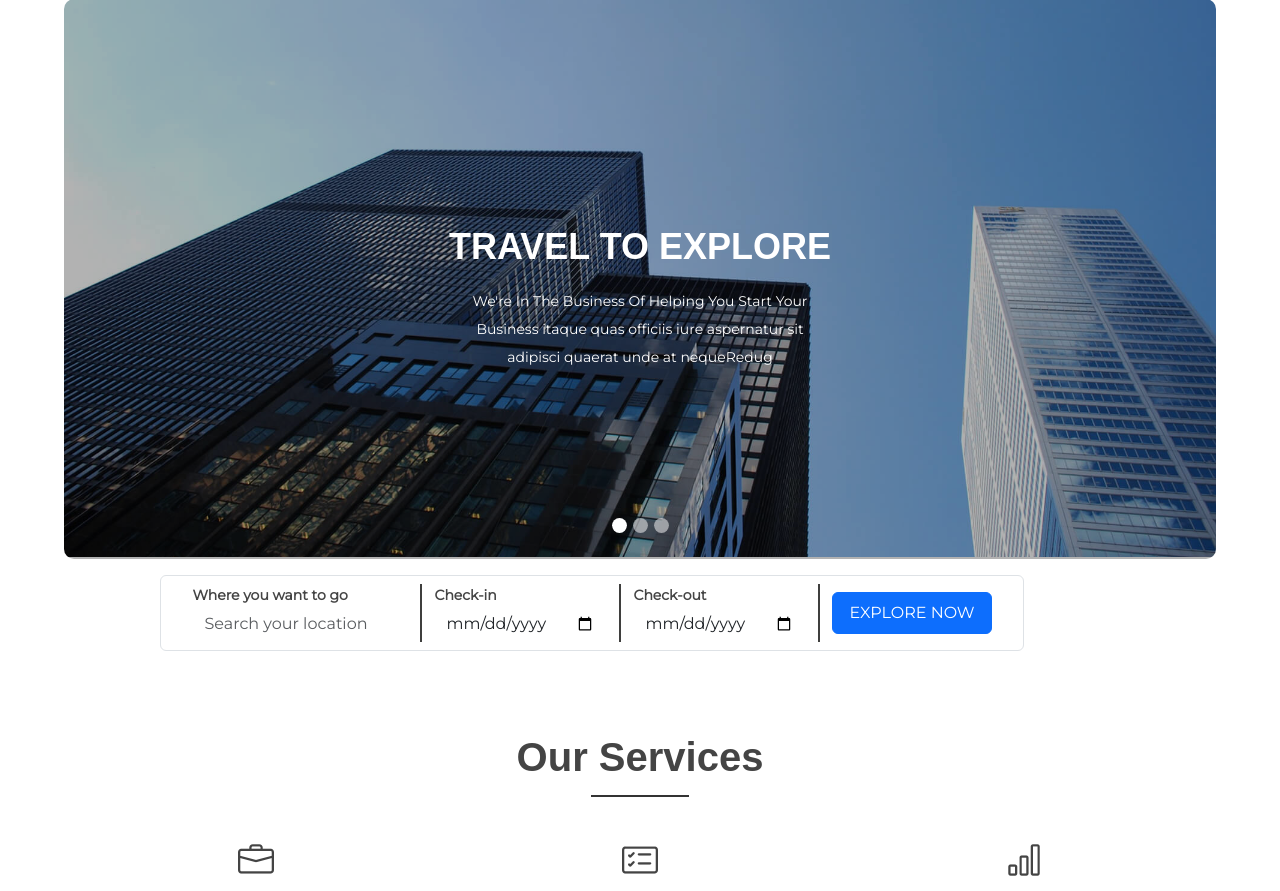
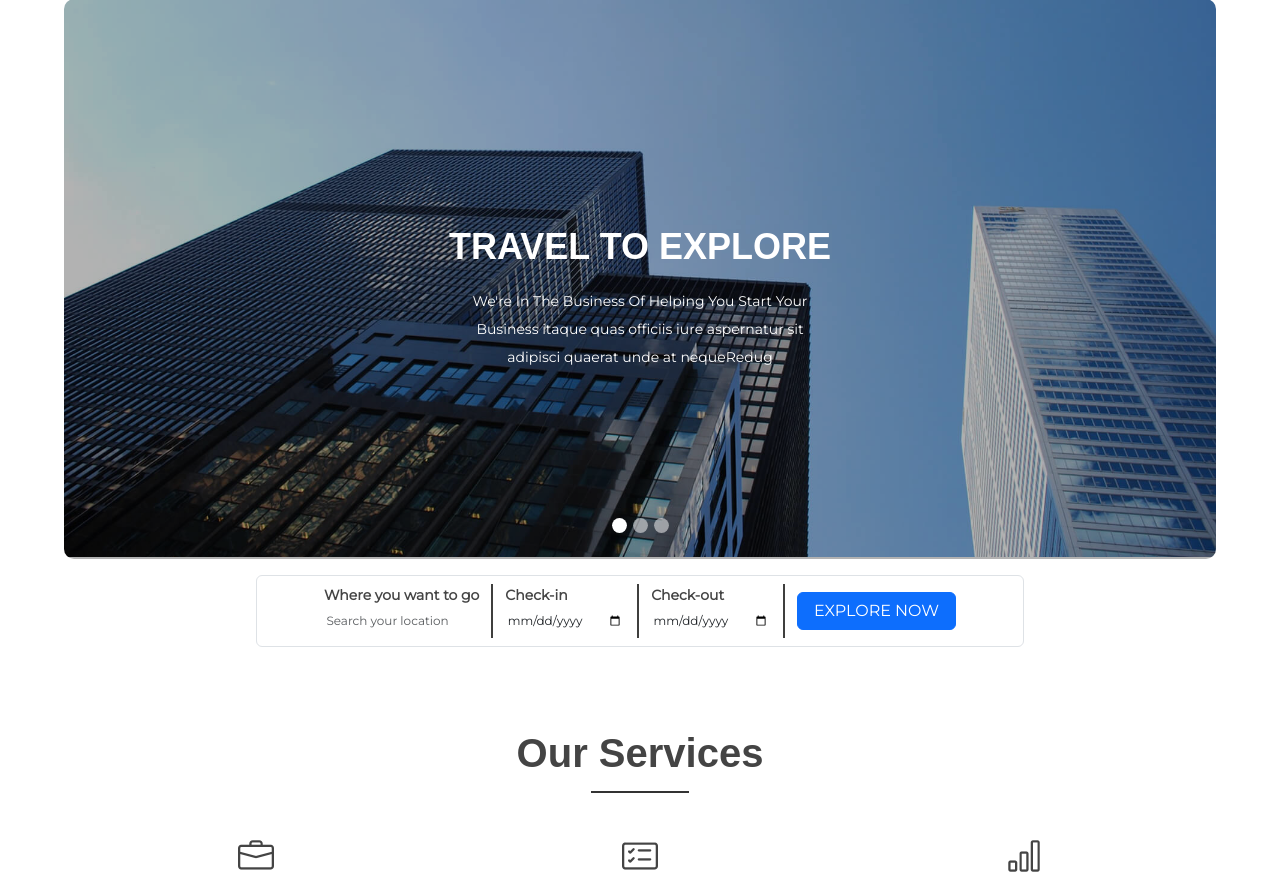
Before and after one commit to simonorups/prototheme, a PHP site: page / in a window 1280 px wide. Shown: the part 66-957 px from the top of the page. Run offline with PHP 8.4, Linux system fonts and the light colour scheme.

Commit message:
better alignment for explore now

```diff
--- a/assets/css/custom.css
+++ b/assets/css/custom.css
@@ -69,6 +69,8 @@ body {
 }
 .form-control{
     border: none;
+    padding: 0.375rem 0.15rem;
+    font-size: 0.75rem;
 }
 .border-right{
     border-right: 2px solid rgb(63, 63, 62);
--- a/explore-now.php
+++ b/explore-now.php
@@ -1,4 +1,4 @@
-<div class="d-flex justify-content-center border border-1 rounded my-3 offset-md-1 col-md-9">
+<div class="d-flex justify-content-center border border-1 rounded my-3 offset-md-2 col-md-8">
     <form class="row row-cols-md-auto g-4 py-2 mx-2">
         <div class="col-12 border-right">
             <label class="label" for="search">Where you want to go</label>
```
